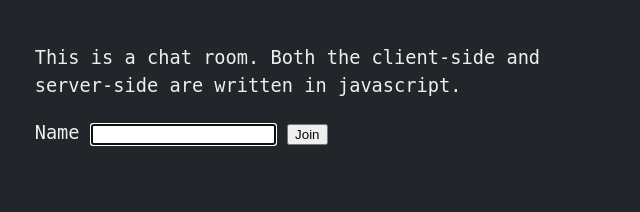
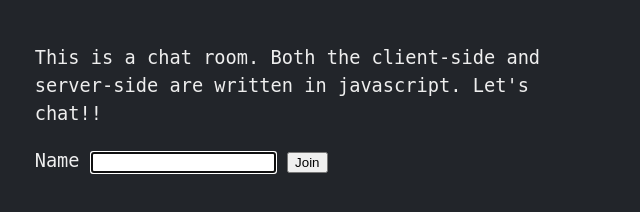
Before and after one commit to yusuke6287/uranus_chat, a plain HTML site: page index.html in a window 1280 px wide. Shown: the whole page, without its empty margins (0-640 px from the left). Drawn offline with Linux system fonts and the light colour scheme; no server answers.

Commit message:
"index.html edited"

```diff
--- a/index.html
+++ b/index.html
@@ -12,7 +12,7 @@
           <fieldset>
             <p>
               This is a chat room. Both the client-side and server-side are
-              written in javascript.
+              written in javascript. Let's chat!!
             </p>
 
             <label for="nick">Name</label>
```
